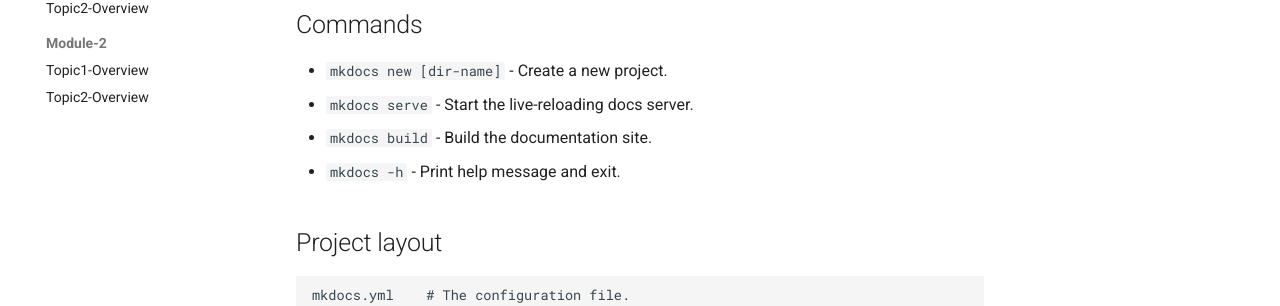
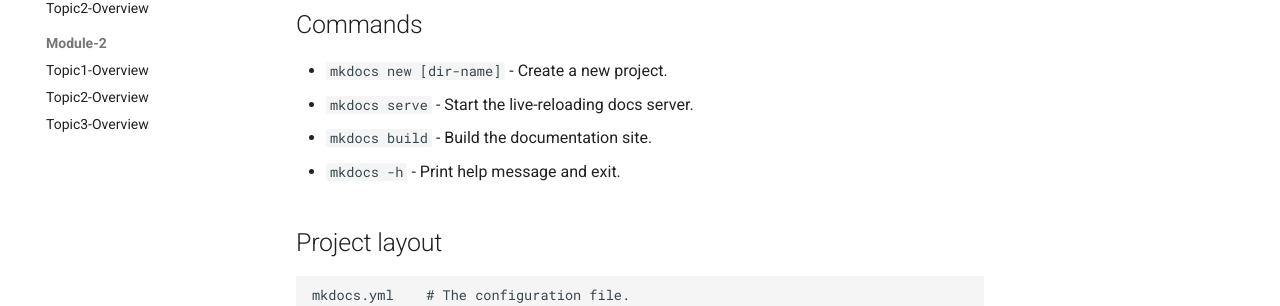
Before and after one commit to vishwanathan-m1/conditionalising_version, an MkDocs documentation site: the page built from source/index.md, in a window 1280 px wide. Shown: the part 238-544 px from the top of the page. Built offline with MkDocs 1.6.1 and Material for MkDocs 9.7.7, drawn with Linux system fonts in a browser that asks for light colours; the version menu is left out.

Commit message:
Update mkdocs.yml

```diff
--- a/mkdocs.yml
+++ b/mkdocs.yml
@@ -135,3 +135,4 @@
 - Module-2:
   - Topic1-Overview: Module-2/topic1.md
   - Topic2-Overview: Module-2/topic2.md
+  - Topic3-Overview: Module-2/topic3.md
```
